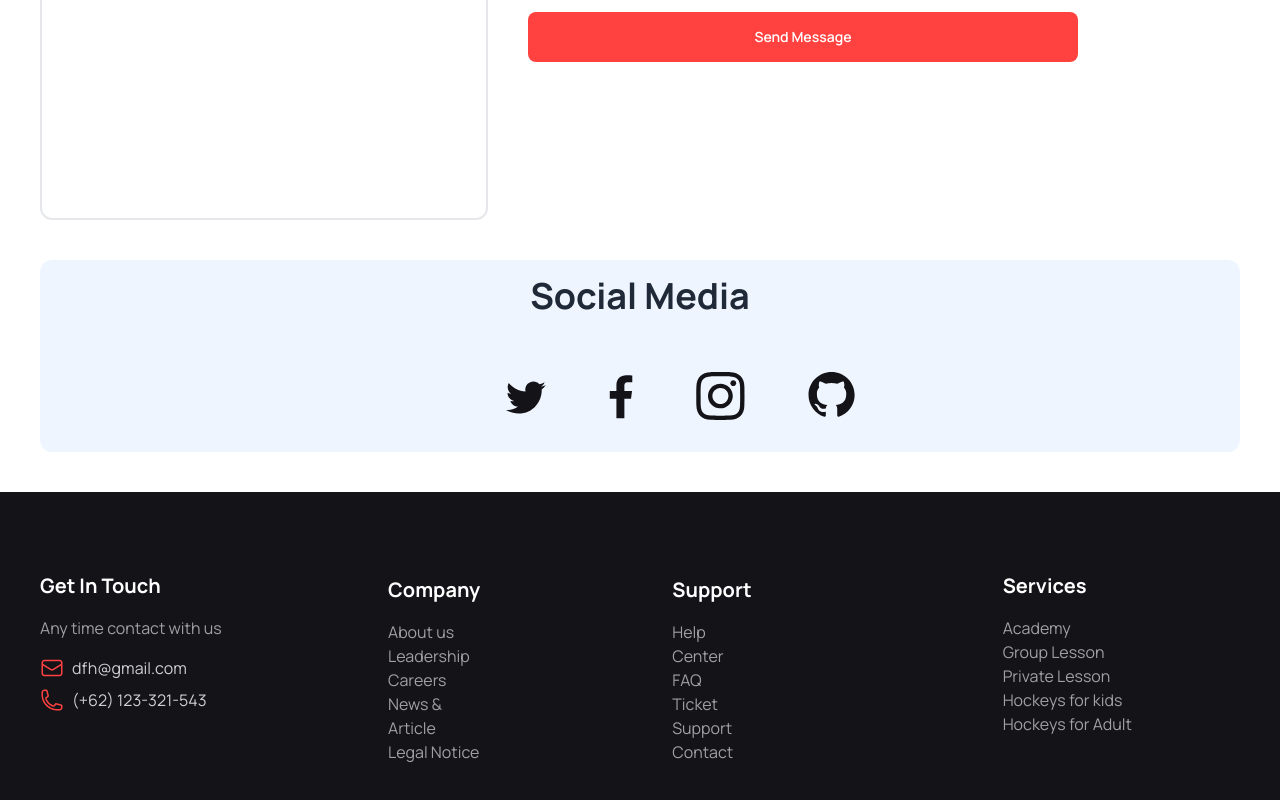
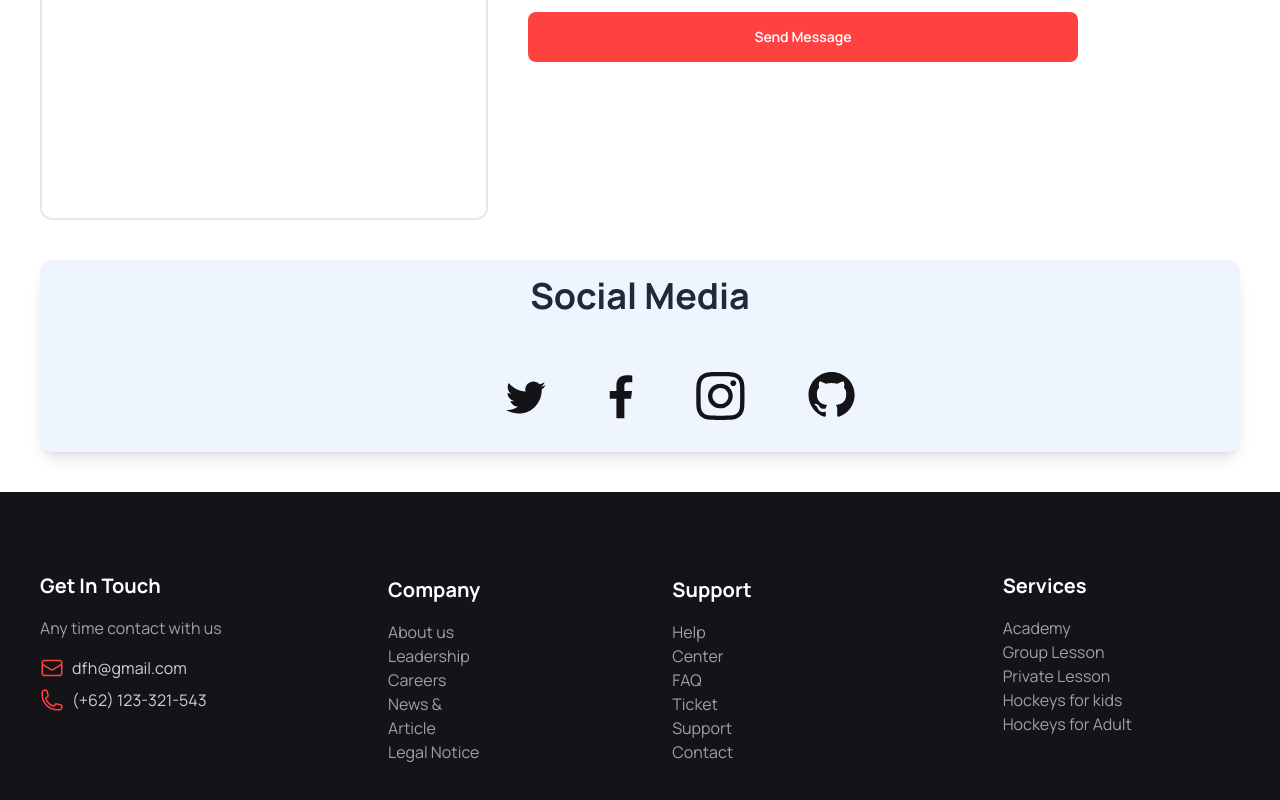
Before and after one commit to Emranhossain123/Hockey, a plain HTML site: page index.html in a window 1280 px wide. Shown: the part 5600-6400 px from the top of the page. Drawn offline with nearby package versions, Linux system fonts and the light colour scheme.

Commit message:
box shwdow are added

```diff
--- a/index.html
+++ b/index.html
@@ -753,7 +753,7 @@
         </section>
 
         <section class="container mx-auto">
-            <div class=" m-10 h-36 lg:h-48 w-auto rounded-xl bg-[#629CF31A]">
+            <div class=" m-10 h-36 lg:h-48 w-auto shadow-lg rounded-xl bg-[#629CF31A]">
 
                 <div class="text-center text-4xl font-bold py-4">
                     <h3 class="">Social Media</h3>
```
